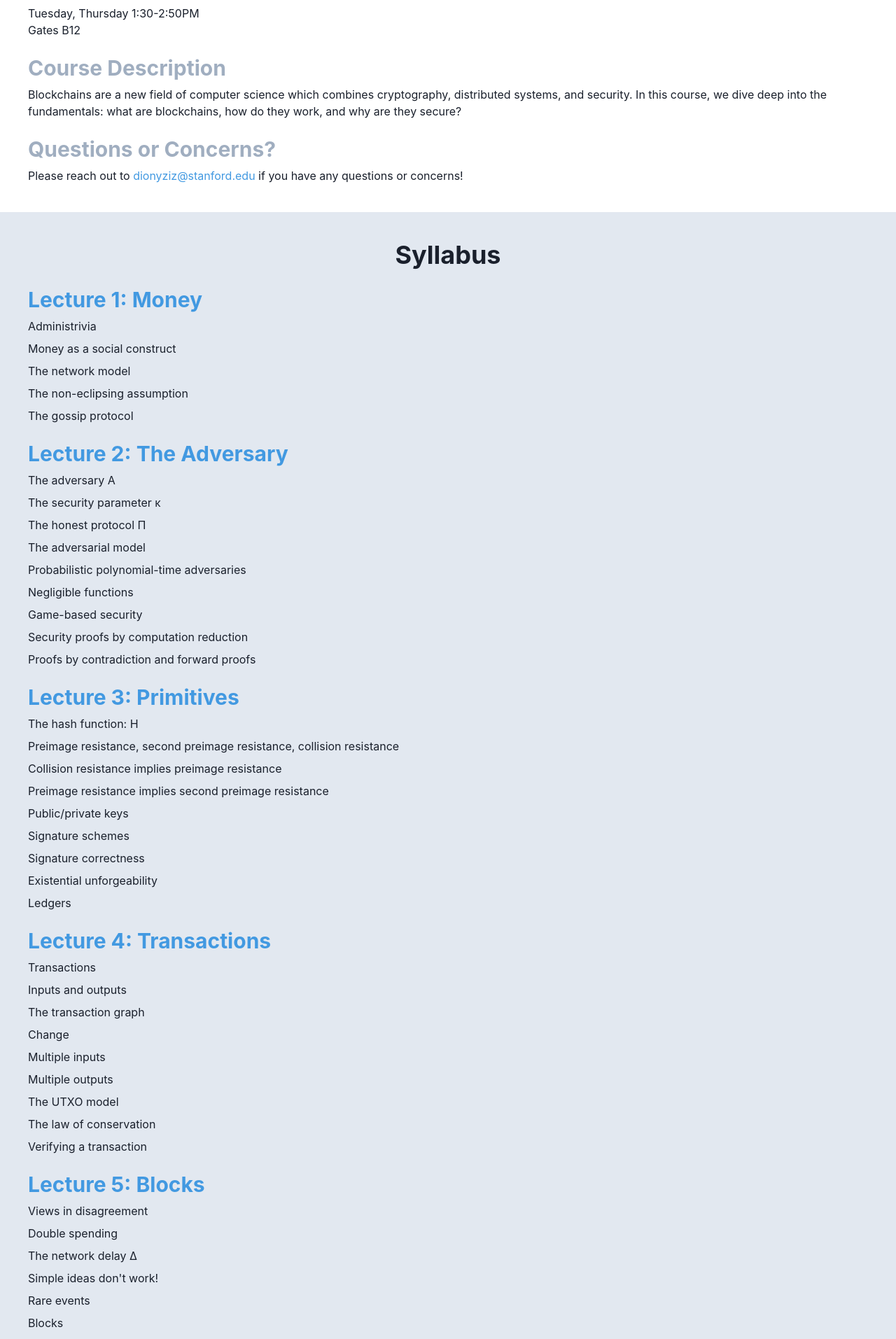
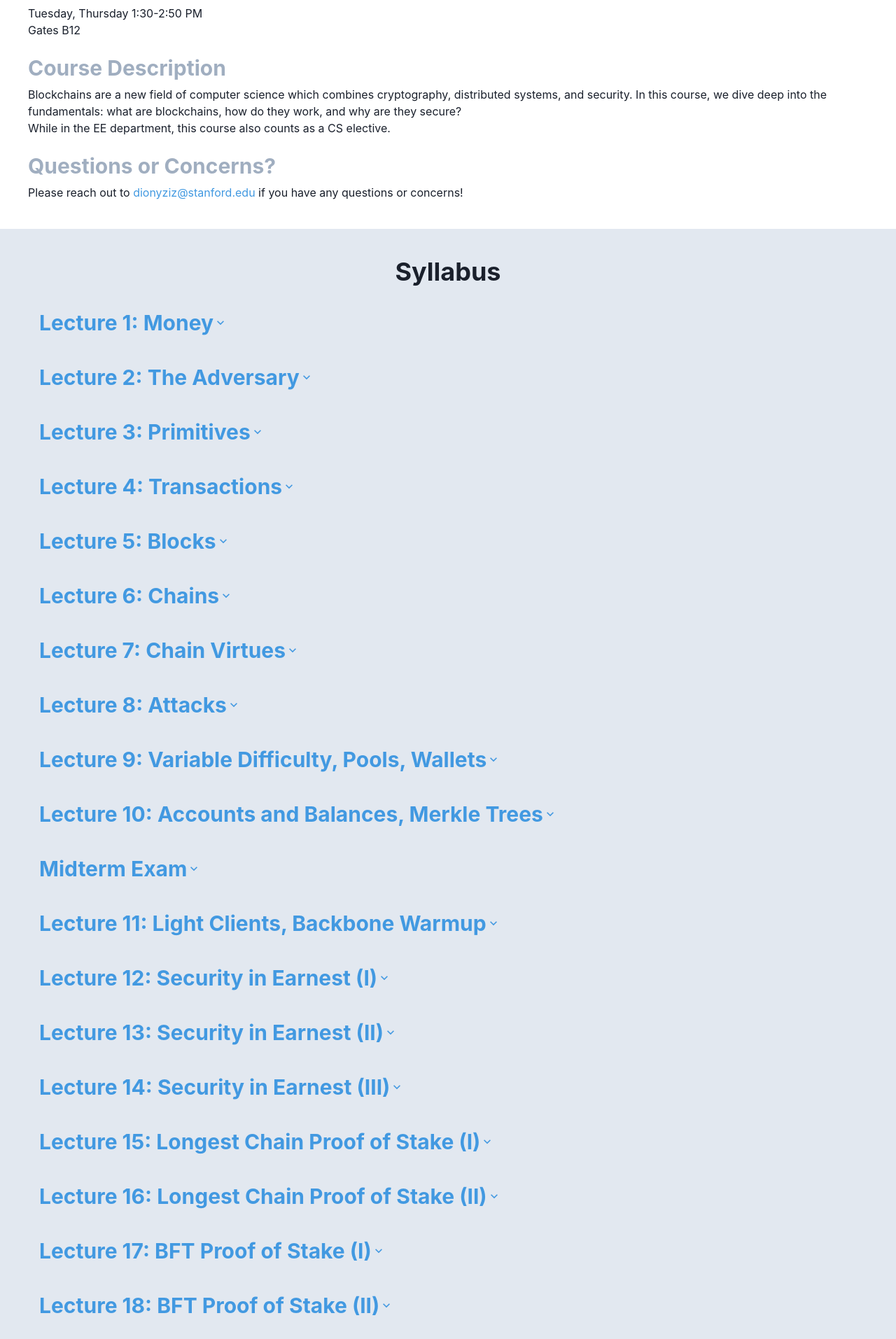
Before and after one commit to Scott-Hickmann/EE374, a Next.js app: page / in a window 1280 px wide. Shown: the part 742-2655 px from the top of the page at 70% size. Built offline with nearby package versions, Linux system fonts and the light colour scheme.

Commit message:
Add exams to syllabus

```diff
--- a/pages/index.tsx
+++ b/pages/index.tsx
@@ -1,4 +1,13 @@
-import { Link, SimpleGrid, useColorModeValue } from '@chakra-ui/react';
+import {
+  Accordion,
+  AccordionButton,
+  AccordionIcon,
+  AccordionItem,
+  AccordionPanel,
+  Link,
+  SimpleGrid,
+  useColorModeValue
+} from '@chakra-ui/react';
 
 import Layout from '../components/layout';
 import {
@@ -19,7 +28,7 @@ interface SyllabusItem {
 
 const syllabus: SyllabusItem[] = [
   {
-    title: 'Money',
+    title: 'Lecture 1: Money',
     content: [
       'Administrivia',
       'Money as a social construct',
@@ -29,7 +38,7 @@ const syllabus: SyllabusItem[] = [
     ]
   },
   {
-    title: 'The Adversary',
+    title: 'Lecture 2: The Adversary',
     content: [
       'The adversary A',
       'The security parameter κ',
@@ -43,7 +52,7 @@ const syllabus: SyllabusItem[] = [
     ]
   },
   {
-    title: 'Primitives',
+    title: 'Lecture 3: Primitives',
     content: [
       'The hash function: H',
       'Preimage resistance, second preimage resistance, collision resistance',
@@ -57,7 +66,7 @@ const syllabus: SyllabusItem[] = [
     ]
   },
   {
-    title: 'Transactions',
+    title: 'Lecture 4: Transactions',
     content: [
       'Transactions',
       'Inputs and outputs',
@@ -71,7 +80,7 @@ const syllabus: SyllabusItem[] = [
     ]
   },
   {
-    title: 'Blocks',
+    title: 'Lecture 5: Blocks',
     content: [
       'Views in disagreement',
       'Double spending',
@@ -89,7 +98,7 @@ const syllabus: SyllabusItem[] = [
     ]
   },
   {
-    title: 'Chains',
+    title: 'Lecture 6: Chains',
     content: [
       'Hash chains',
       'The number n of parties',
@@ -105,7 +114,7 @@ const syllabus: SyllabusItem[] = [
     ]
   },
   {
-    title: 'Chain Virtues',
+    title: 'Lecture 7: Chain Virtues',
     content: [
       'Temporary forks',
       'Convergence',
@@ -116,7 +125,7 @@ const syllabus: SyllabusItem[] = [
     ]
   },
   {
-    title: 'Attacks',
+    title: 'Lecture 8: Attacks',
     content: [
       'Healing',
       'Macroeconomic supply',
@@ -125,7 +134,7 @@ const syllabus: SyllabusItem[] = [
     ]
   },
   {
-    title: 'Variable Difficulty, Pools, Wallets',
+    title: 'Lecture 9: Variable Difficulty, Pools, Wallets',
     content: [
       'CPU, GPU, ASIC mining',
       'Incentive compatibility',
@@ -140,7 +149,7 @@ const syllabus: SyllabusItem[] = [
     ]
   },
   {
-    title: 'Accounts and Balances, Merkle Trees',
+    title: 'Lecture 10: Accounts and Balances, Merkle Trees',
     content: [
       'The account model',
       'Transactions in the account model',
@@ -156,7 +165,11 @@ const syllabus: SyllabusItem[] = [
     ]
   },
   {
-    title: 'Light Clients, Backbone Warmup',
+    title: 'Midterm Exam',
+    content: ['More information will be posted soon.']
+  },
+  {
+    title: 'Lecture 11: Light Clients, Backbone Warmup',
     content: [
       'The problem of scalability in blockchains: Scaling computation, communication, and storage',
       'From x-bar to x using Merkle Trees',
@@ -170,7 +183,7 @@ const syllabus: SyllabusItem[] = [
     ]
   },
   {
-    title: 'Security in Earnest (I)',
+    title: 'Lecture 12: Security in Earnest (I)',
     content: [
       'The Environment and the Execution',
       'The Rushing Adversary',
@@ -195,7 +208,7 @@ const syllabus: SyllabusItem[] = [
     ]
   },
   {
-    title: 'Security in Earnest (II)',
+    title: 'Lecture 13: Security in Earnest (II)',
     content: [
       'Ledger Safety and Liveness, formally. The liveness parameter u.',
       'Proof of Safety from Common Prefix',
@@ -218,7 +231,7 @@ const syllabus: SyllabusItem[] = [
     ]
   },
   {
-    title: 'Security in Earnest (III)',
+    title: 'Lecture 14: Security in Earnest (III)',
     content: [
       'Reminder of bounds on the expectations of X and Y',
       'Upper bound on the expectation of Z',
@@ -231,7 +244,7 @@ const syllabus: SyllabusItem[] = [
     ]
   },
   {
-    title: 'Longest Chain Proof of Stake (I)',
+    title: 'Lecture 15: Longest Chain Proof of Stake (I)',
     content: [
       "Proof of Work's perils and environmental impact",
       'Proof of Work vs Proof of Stake',
@@ -240,7 +253,7 @@ const syllabus: SyllabusItem[] = [
     ]
   },
   {
-    title: 'Longest Chain Proof of Stake (II)',
+    title: 'Lecture 16: Longest Chain Proof of Stake (II)',
     content: [
       "Proof of Work's perils and environmental impact",
       'Proof of Work vs Proof of Stake',
@@ -249,7 +262,7 @@ const syllabus: SyllabusItem[] = [
     ]
   },
   {
-    title: 'BFT Proof of Stake (I)',
+    title: 'Lecture 17: BFT Proof of Stake (I)',
     content: [
       'Everything is a Race and Nakamoto Always Wins',
       'Verifiable Random Functions',
@@ -259,8 +272,12 @@ const syllabus: SyllabusItem[] = [
     ]
   },
   {
-    title: 'BFT Proof of Stake (II)',
+    title: 'Lecture 18: BFT Proof of Stake (II)',
     content: ['The Streamlet protocol and its proof of safety']
+  },
+  {
+    title: 'Final Exam',
+    content: ['More information will be posted soon.']
   }
 ];
 
@@ -282,7 +299,7 @@ export default function HomePage() {
               Meeting Times
             </SubsectionTitle>
             <SubectionText>
-              Tuesday, Thursday 1:30-2:50PM
+              Tuesday, Thursday 1:30-2:50 PM
               <br />
               Gates B12
             </SubectionText>
@@ -295,7 +312,9 @@ export default function HomePage() {
               Blockchains are a new field of computer science which combines
               cryptography, distributed systems, and security. In this course,
               we dive deep into the fundamentals: what are blockchains, how do
-              they work, and why are they secure?
+              they work, and why are they secure? <br />
+              While in the EE department, this course also counts as a CS
+              elective.
             </SubectionText>
           </Subsection>
           <Subsection>
@@ -319,12 +338,21 @@ export default function HomePage() {
         <SectionTitle>Syllabus</SectionTitle>
         {syllabus.map(({ title, content }, index) => (
           <Subsection key={index}>
-            <SubsectionTitle color={section2SubsectionTitleColor}>
-              Lecture {index + 1}: {title}
-            </SubsectionTitle>
-            {content.map((item, index) => (
-              <SubectionText key={index}>{item}</SubectionText>
-            ))}
+            <Accordion allowToggle>
+              <AccordionItem>
+                <AccordionButton borderRadius="md">
+                  <SubsectionTitle color={section2SubsectionTitleColor}>
+                    {title}
+                  </SubsectionTitle>
+                  <AccordionIcon color={section2SubsectionTitleColor} />
+                </AccordionButton>
+                <AccordionPanel>
+                  {content.map((item, index) => (
+                    <SubectionText key={index}>{item}</SubectionText>
+                  ))}
+                </AccordionPanel>
+              </AccordionItem>
+            </Accordion>
           </Subsection>
         ))}
       </Section>
```
